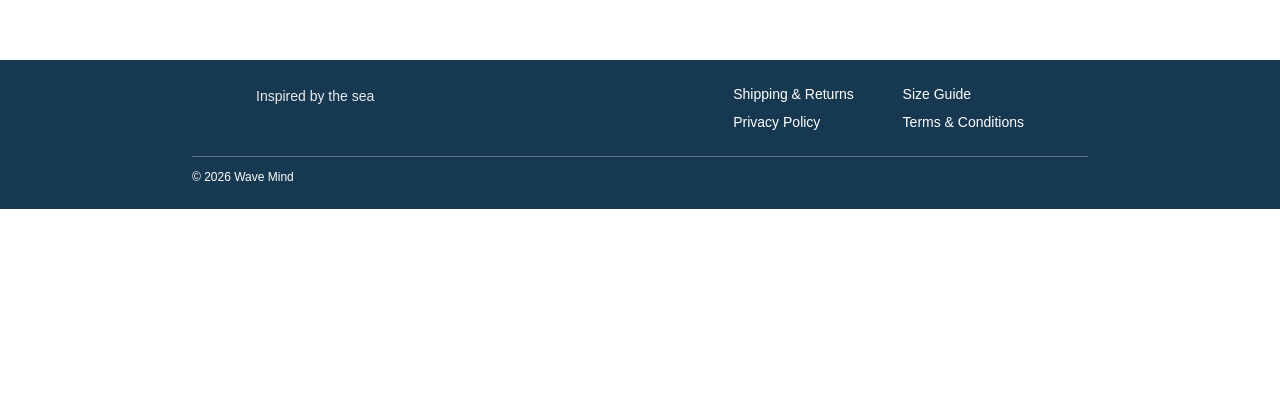
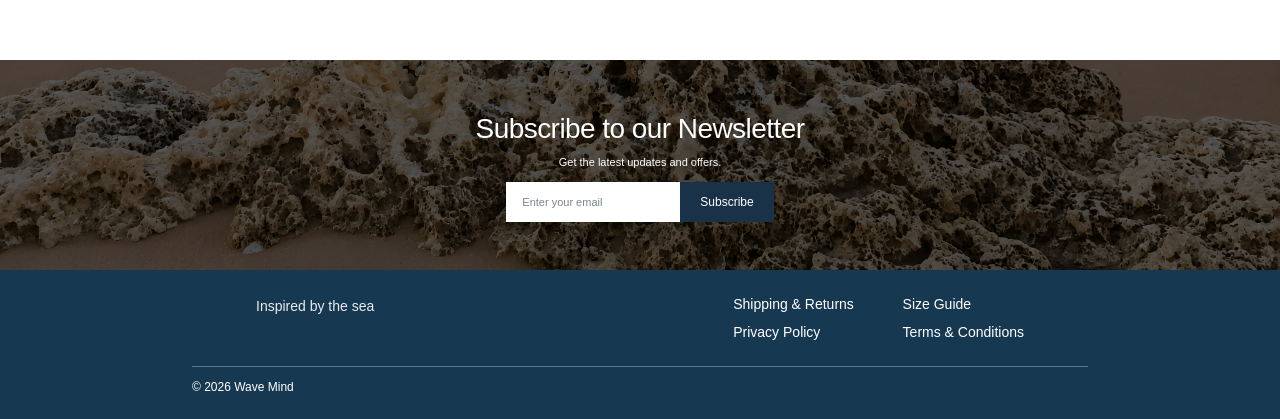
Before and after one commit to kristyna-jiravova/wave-mind, a Next.js app: page / in a window 1280 px wide. Shown: the part 2090-2509 px from the top of the page. Before the commit the page ends 2299 px from the top, so only its background shows below. Built offline with nearby package versions, Linux system fonts and the light colour scheme.

Commit message:
Add Button and NewsLetter subscription

```diff
--- a/i18n/local/en.json
+++ b/i18n/local/en.json
@@ -33,5 +33,16 @@
     "termsAndConditions": "Terms & Conditions",
     "motto": "Inspired by the sea",
     "copyright": "© 2026 Wave Mind"
+  },
+  "newsletter": {
+    "title": "Subscribe to our Newsletter",
+    "description": "Get the latest updates and offers.",
+    "emailPlaceholder": "Enter your email",
+    "emailLabel": "Email",
+    "subscribeButton": "Subscribe",
+    "successMessage": "Thank you for subscribing!",
+    "errorMessage": "There was an error. Please try again.",
+    "alreadySubscribedMessage": "This email is already subscribed.",
+    "backgroundImageAlt": "Newsletter background image"
   }
 }
--- a/src/app/layout.tsx
+++ b/src/app/layout.tsx
@@ -5,6 +5,7 @@ import "./globals.css";
 import { Providers } from "@/trpc/providers";
 import { Header } from "@/components/Header";
 import { Footer } from "@/components/Footer";
+import { NewsLetter } from "@/components/NewsLetter";
 
 const geistSans = Geist({
   variable: "--font-geist-sans",
@@ -21,13 +22,14 @@ export const metadata: Metadata = {
   description: "Generated by create next app",
 };
 
-export const RootLayout = ({ children }: LayoutProps<"/">) => {
+const RootLayout = ({ children }: LayoutProps<"/">) => {
   return (
     <html lang="en" className={`${geistSans.variable} ${geistMono.variable} h-full antialiased`}>
       <body className="flex min-h-full flex-col">
         <Providers>
           <Header />
           <main className="flex-1">{children}</main>
+          <NewsLetter />
           <Footer />
         </Providers>
       </body>
--- /dev/null
+++ b/src/components/Button.tsx
@@ -0,0 +1,25 @@
+export const ButtonVariants = {
+  primary:
+    "h-10 shrink-0 bg-[#193247] px-5 text-[12px] text-white transition-colors duration-300 hover:bg-white/85 hover:text-[#193247]",
+};
+
+type ButtonProps = {
+  children: React.ReactNode;
+  variant?: keyof typeof ButtonVariants;
+  onClick?: () => void;
+  type?: "button" | "submit" | "reset";
+  disabled?: boolean;
+};
+
+export const Button = ({ children, variant = "primary", onClick, type, disabled }: ButtonProps) => {
+  return (
+    <button
+      className={`${ButtonVariants[variant]} cursor-pointer`}
+      onClick={onClick}
+      type={type}
+      disabled={disabled}
+    >
+      {children}
+    </button>
+  );
+};
--- /dev/null
+++ b/src/components/NewsLetter.tsx
@@ -0,0 +1,68 @@
+"use client";
+
+import React from "react";
+import Image from "next/image";
+import { useMutation } from "@tanstack/react-query";
+
+import en from "../../i18n/local/en.json";
+import { Button } from "./Button";
+import { useTRPC } from "@/trpc/client";
+
+export const NewsLetter = () => {
+  const trpc = useTRPC();
+
+  const [email, setEmail] = React.useState("");
+
+  const subscribe = useMutation(trpc.newsletter.subscribe.mutationOptions());
+  const handleSubmit = (event: React.SubmitEvent<HTMLFormElement>) => {
+    event.preventDefault();
+
+    subscribe.mutate(
+      { email },
+      {
+        onSuccess: () => setEmail(""),
+        onError: () => setEmail(""),
+      },
+    );
+  };
+
+  return (
+    <section className="relative grid min-h-47.5 w-full place-items-center overflow-hidden px-6 py-8 text-center text-white max-sm:min-h-52.5 sm:min-h-52.5">
+      <Image
+        src="/images/newsletter-background.webp"
+        alt={en.newsletter.backgroundImageAlt}
+        fill
+        sizes="100vw"
+        className="object-cover"
+      />
+      <div className="bg absolute inset-0 bg-black/60" aria-hidden="true" />
+      <div className="relative mx-auto flex w-full max-w-105 flex-col items-center justify-center text-center">
+        <h2 className="text-[28px] font-light tracking-[-0.02em]">{en.newsletter.title}</h2>
+        <p className="mt-1 mb-3 text-[11px]">{en.newsletter.description}</p>
+        <form onSubmit={handleSubmit}>
+          <input
+            name="email"
+            type="email"
+            value={email}
+            onChange={(event) => {
+              setEmail(event.target.value);
+              subscribe.reset();
+            }}
+            placeholder={en.newsletter.emailPlaceholder}
+            required
+            className="h-10 min-w-0 flex-1 bg-white px-4 text-[11px] text-[#526474] outline-none placeholder:text-[#7a858d]"
+          />
+          <Button type="submit">{en.newsletter.subscribeButton}</Button>
+        </form>
+        {subscribe.isError && (
+          <p role="alert">
+            {subscribe.error.data?.code === "CONFLICT"
+              ? en.newsletter.alreadySubscribedMessage
+              : en.newsletter.errorMessage}
+          </p>
+        )}
+        {subscribe.isSuccess && <p>{en.newsletter.successMessage}</p>}
+      </div>
+    </section>
+  );
+};
--- a/src/server/api/root.ts
+++ b/src/server/api/root.ts
@@ -1,8 +1,8 @@
-import { createTRPCRouter } from './trpc';
-import { testRouter } from './routers/testRouter';
+import { createTRPCRouter } from "./trpc";
+import { newsletterRouter } from "./routers/newsletterRouter";
 
 export const appRouter = createTRPCRouter({
-  test: testRouter,
+  newsletter: newsletterRouter,
 });
 
 export type AppRouter = typeof appRouter;
--- /dev/null
+++ b/src/server/api/routers/newsletterRouter.ts
@@ -0,0 +1,24 @@
+import { z } from "zod";
+import { TRPCError } from "@trpc/server";
+
+import { supabase } from "@/lib/supabase";
+import { createTRPCRouter, publicProcedure } from "../trpc";
+
+export const newsletterRouter = createTRPCRouter({
+  subscribe: publicProcedure.input(z.object({ email: z.email() })).mutation(async ({ input }) => {
+    const { error } = await supabase.from("newsletter_subscribers").insert({ email: input.email });
+
+    if (error) {
+      if (error.code === "23505") {
+        throw new TRPCError({
+          code: "CONFLICT",
+          message: "Email already subscribed",
+        });
+      }
+
+      throw new Error("Unable to subscribe");
+    }
+
+    return { success: true };
+  }),
+});
```
Also changed, not shown: public/images/newsletter-background.webp (added).
